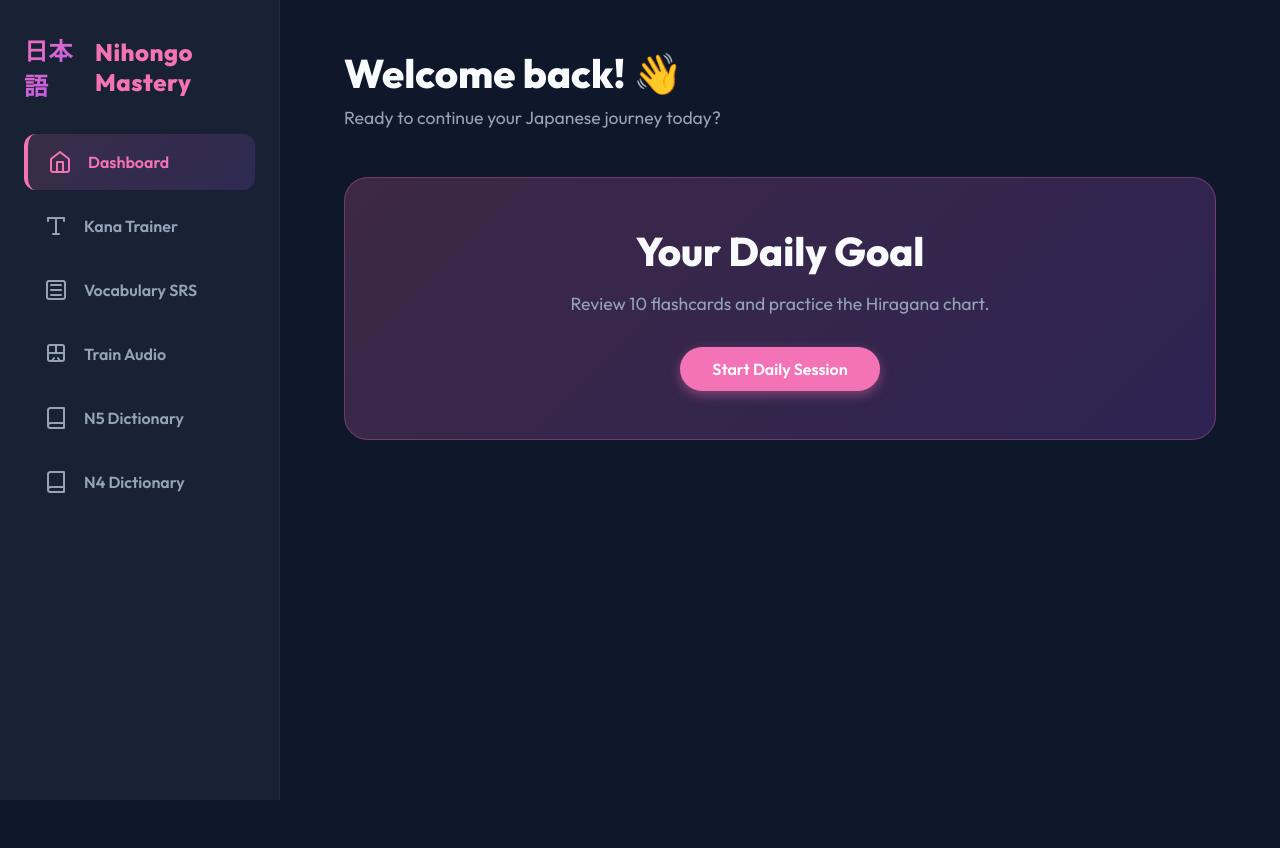
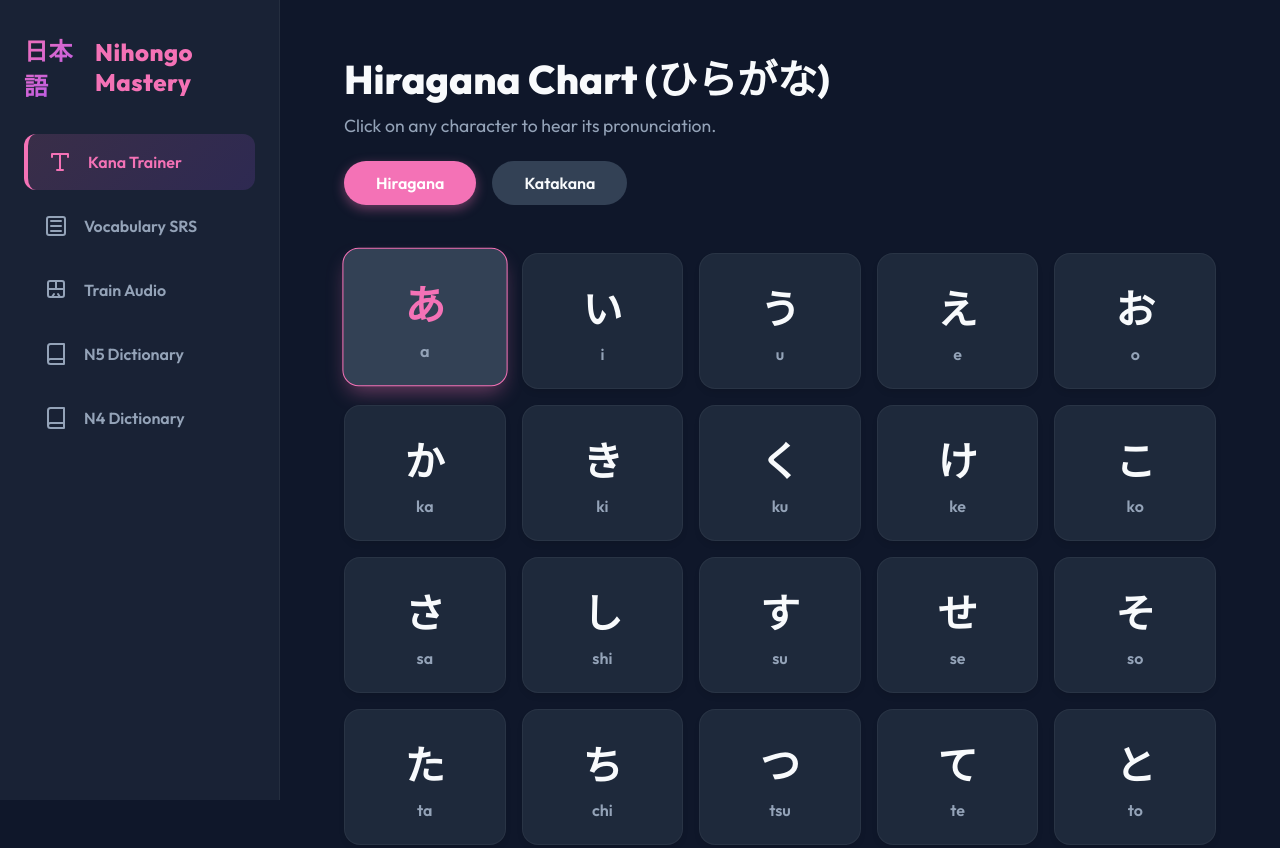
Before and after one commit to tengdu/japanese, a plain HTML site: page index.html in a window 1280 px wide. Shown: the top 848 px of the page. Before the commit the page ends 800 px from the top, so only its background shows below. Drawn offline with Linux system fonts and the light colour scheme.

Commit message:
Remove dashboard view and nav item

```diff
--- a/app.js
+++ b/app.js
@@ -47,10 +47,7 @@ document.addEventListener('DOMContentLoaded', () => {
     });
   });
 
-  // --- Home Logic ---
-  document.getElementById('btn-start-daily').addEventListener('click', () => {
-    navItems[1].click();
-  });
+
 
   // --- Kana Trainer Logic ---
   const kanaGrid = document.getElementById('kana-grid-container');
--- a/index.html
+++ b/index.html
@@ -16,11 +16,7 @@
         <span>日本語</span> Nihongo Mastery
       </div>
       <nav class="nav-links">
-        <div class="nav-item active" data-view="home">
-          <svg width="24" height="24" viewBox="0 0 24 24" fill="none" stroke="currentColor" stroke-width="2" stroke-linecap="round" stroke-linejoin="round"><path d="m3 9 9-7 9 7v11a2 2 0 0 1-2 2H5a2 2 0 0 1-2-2z"></path><polyline points="9 22 9 12 15 12 15 22"></polyline></svg>
-          Dashboard
-        </div>
-        <div class="nav-item" data-view="kana">
+        <div class="nav-item active" data-view="kana">
           <svg width="24" height="24" viewBox="0 0 24 24" fill="none" stroke="currentColor" stroke-width="2" stroke-linecap="round" stroke-linejoin="round"><path d="M4 7V4h16v3"></path><path d="M9 20h6"></path><path d="M12 4v16"></path></svg>
           Kana Trainer
         </div>
@@ -46,21 +42,8 @@
     <!-- Main Content -->
     <main class="main-content">
 
-      <!-- Home View -->
-      <section id="view-home" class="view active">
-        <div class="header">
-          <h1>Welcome back! 👋</h1>
-          <p>Ready to continue your Japanese journey today?</p>
-        </div>
-        <div class="home-banner">
-          <h2>Your Daily Goal</h2>
-          <p>Review 10 flashcards and practice the Hiragana chart.</p>
-          <button class="btn btn-primary" id="btn-start-daily">Start Daily Session</button>
-        </div>
-      </section>
-
       <!-- Kana Trainer View -->
-      <section id="view-kana" class="view">
+      <section id="view-kana" class="view active">
         <div class="header">
           <h1 id="kana-title">Hiragana Chart (ひらがな)</h1>
           <p>Click on any character to hear its pronunciation.</p>
```
